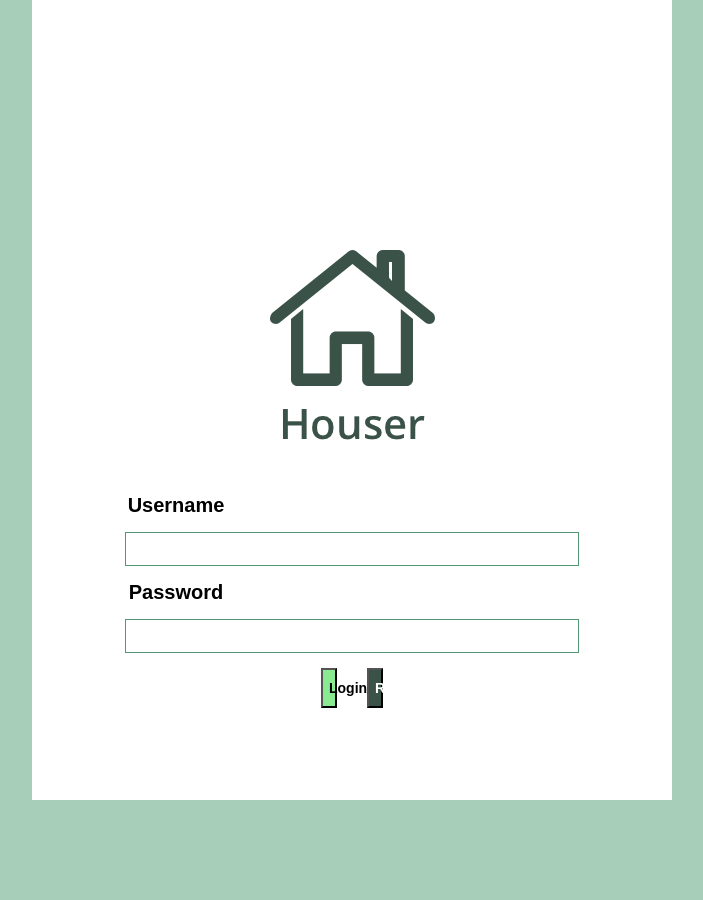
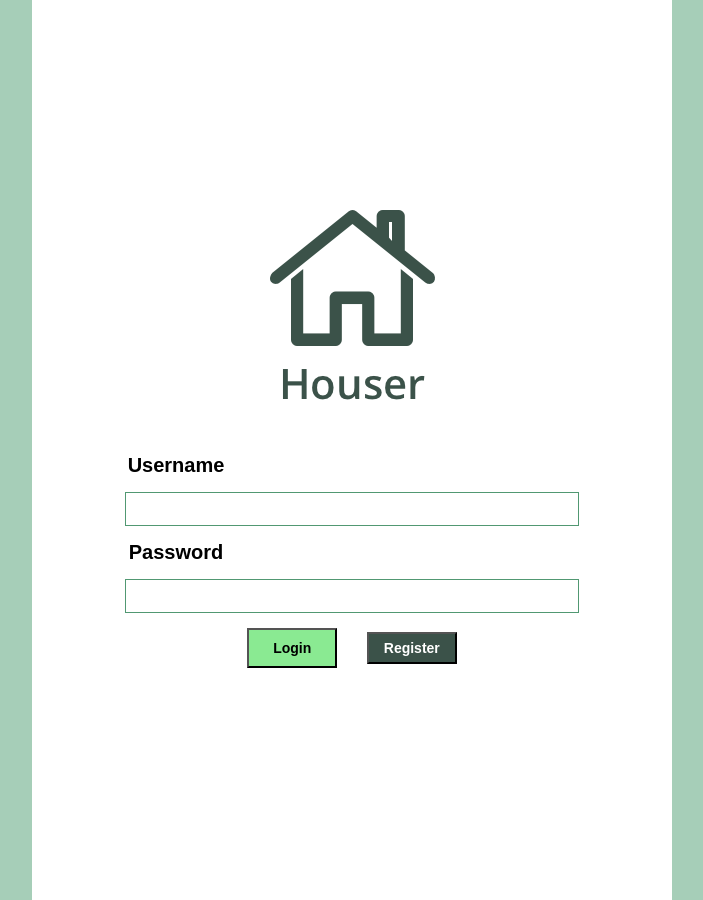
Before and after one commit to DevMountain2/simulation2, a React (Create React App) app in the folder simulation2/: page / in a window 1280 px wide. Shown: the whole page, without its empty margins (288-991 px from the left). Before the commit the page ends 800 px from the top, so only its background shows below. Built offline with nearby package versions, Linux system fonts and the light colour scheme.

Commit message:
fixed homepage background  shrink issue

```diff
--- a/simulation2/public/index.html
+++ b/simulation2/public/index.html
@@ -20,7 +20,7 @@
       work correctly both with client-side routing and a non-root public URL.
       Learn how to configure a non-root public URL by running `npm run build`.
     -->
-  <title>Houser</title>
+  <title>Houser Deluxe</title>
 </head>
 
 <body>
--- a/simulation2/src/components/Dashboard/dashboard.css
+++ b/simulation2/src/components/Dashboard/dashboard.css
@@ -8,7 +8,7 @@
     margin-right: auto;
     background-color: #fff;
     width: 50%;
-    height: 92vh;
+    height: 100vh;
     text-align: center;
     display: flex;
     flex-direction: column;
--- a/simulation2/src/components/Header/Header.css
+++ b/simulation2/src/components/Header/Header.css
@@ -1,9 +1,8 @@
 .navbar {
     background-color: #478D67;
     color: #fff;
-    height: 8vh;
+    height: 75px;
     width: 100%;
-
 }
 
 .header-child {
--- a/simulation2/src/components/Home/Home.css
+++ b/simulation2/src/components/Home/Home.css
@@ -9,14 +9,17 @@ body {
     margin-right: auto;
     background-color: #fff;
     width: 50%;
+    min-height: 900px;
     height: 100vh;
+    overflow-x: hidden;
     text-align: center;
 }
 
 .main-content {
-    margin-top: 250px;
+    margin-top: 210px;
     margin-left: auto;
     margin-right: auto;
+    /* height: 100vh; */
     width: 100vw;
 }
 
@@ -40,20 +43,22 @@ input {
 }
 
 button {
-    height: 4vh;
-    width: 7vw;
     font-weight: bold;
     font-size: 14px;
     margin: 0 15px;
 }
 
-
-
 .login-button {
     background-color: #8aea92;
+    /* height: 4vh; */
+    /* width: 7vw; */
+    min-height: 4vh;
+    min-width: 7vw;
 }
 
 .register-button {
     color: #fff;
     background-color: #3b5249;
+    height: 4vh;
+    width: 7vw;
 }
--- a/simulation2/src/components/Home/Home.js
+++ b/simulation2/src/components/Home/Home.js
@@ -1,7 +1,7 @@
 import React, { Component } from 'react';
 import logo from './logo.png'
 import './Home.css'
-import {Link} from 'react-router-dom'
+import { Link } from 'react-router-dom'
 
 class LoginForm extends Component {
     render() {
@@ -12,12 +12,12 @@ class LoginForm extends Component {
                         <img src={logo} alt="Houser Logo" />
                         <div className="login-fields-container">
                             <form className="login-fields">
-                                <div class="input-descr">Username</div>
+                                <div className="input-descr">Username</div>
                                 <input type="text"></input>
-                                <div class="input-descr">Password</div>
+                                <div className="input-descr">Password</div>
                                 <input type="text"></input>
                             </form>
-                            <Link   to="/dashboard"><button type="button" className="login-button"> Login </button></Link>
+                            <Link to="/dashboard"><button type="button" className="login-button"> Login </button></Link>
                             <button type="button" className="register-button"> Register </button>
                         </div>
                     </div>
```
